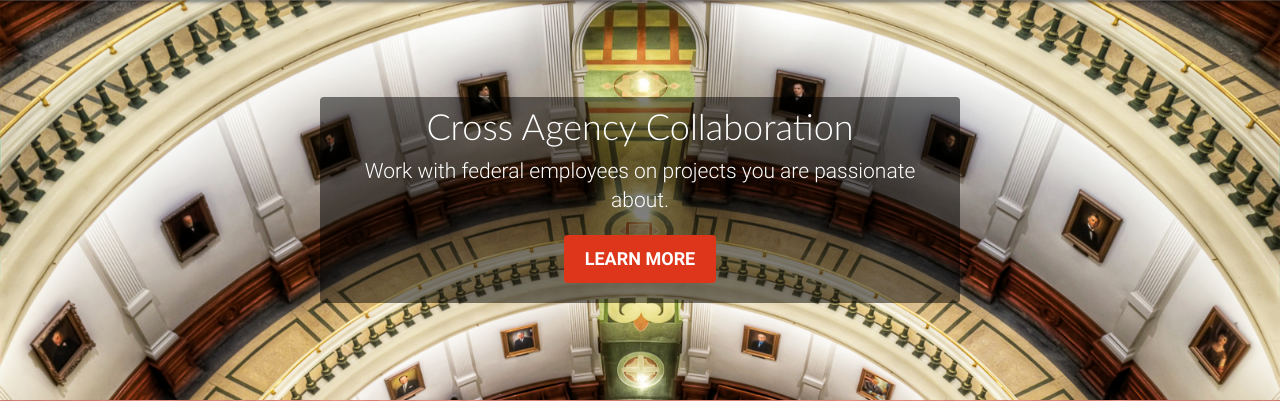
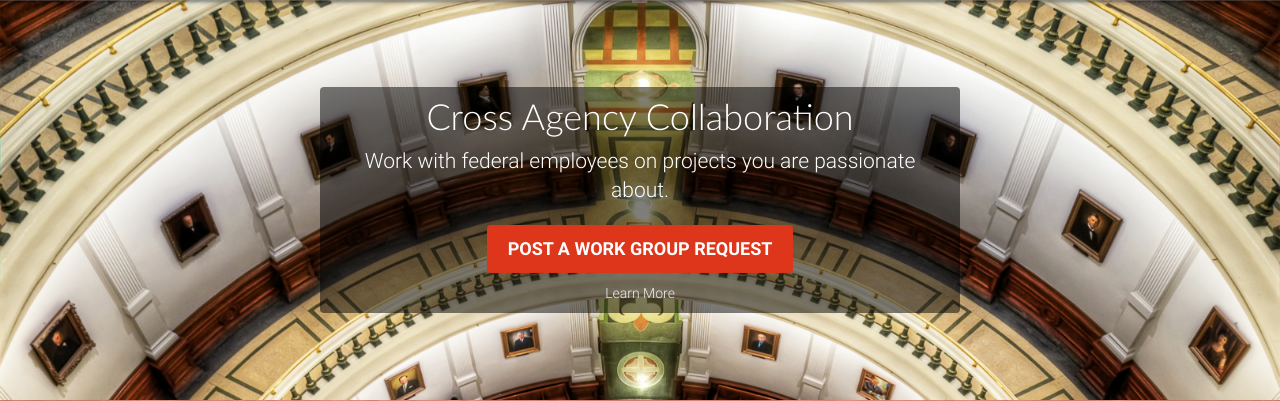
Before and after one commit to alwaysbrightblue/midas-bs, a PHP site: page / in a window 1280 px wide. Shown: the part 73-474 px from the top of the page. Run offline with PHP 8.4, Linux system fonts and the light colour scheme; some libraries are stand-ins or nearby versions.

Commit message:
adjust splash 1 text

```diff
--- a/assets/styles/application.css
+++ b/assets/styles/application.css
@@ -1336,6 +1336,9 @@ ul.task-tags > li {
 .text-on-dark {
   color: white;
 }
+.text-on-dark a {
+  color: #eee;
+}
 .tall-text {
   line-height: 1.6;
 }
--- a/less/splash.less
+++ b/less/splash.less
@@ -86,6 +86,9 @@
 
 .text-on-dark { // look and feel
 	color: white;
+	a {
+		color: #eee;
+	}
 }
 
 .tall-text {
--- a/sections/hp/splash1/splash1.php
+++ b/sections/hp/splash1/splash1.php
@@ -9,7 +9,8 @@
 	<div id="splash-center">
 	<h1 class="text-center">Cross Agency Collaboration</h1>
 	<p class="lead text-center">Work with federal employees on projects you are passionate about.</p>
-	<div class="text-center"><a href="#"><button class="btn btn-midas" id="center">Learn More</button></a></div>
+	<div class="text-center"><a href="#"><button class="btn btn-midas" id="center">Post a Work Group Request</button></a></div>
+	<div class="text-center text-on-dark text-muted"><a href="#">Learn More</a></div>
 </div><!-- /#splash -->
 </div><!-- /.splash-wrap -->
 </div><!-- /.container-fluid-->
```
